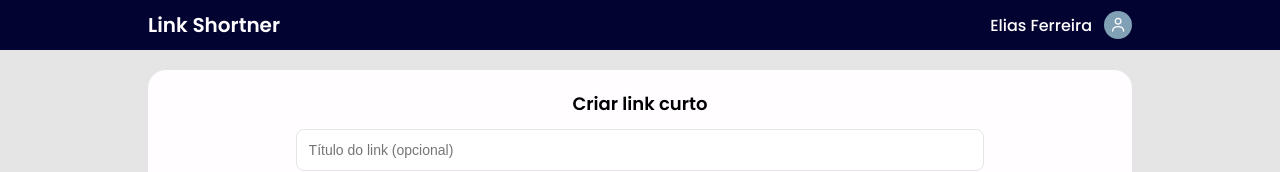
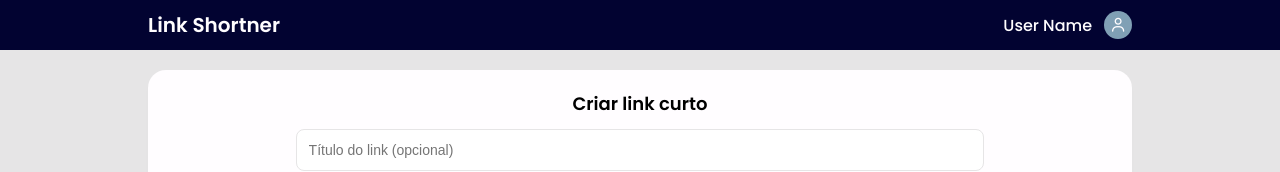
Before and after one commit to eliasferreiras/link-shortner-web, a React (Vite) app: page / in a window 1280 px wide. Shown: the top 172 px of the page. Built offline with nearby package versions, Linux system fonts and the light colour scheme; no server answers.

Commit message:
fix titles

```diff
--- a/index.html
+++ b/index.html
@@ -5,7 +5,7 @@
     <link rel="icon" type="image/svg+xml" href="/vite.svg" />
     <meta name="viewport" content="width=device-width, initial-scale=1.0" />
     <link rel="stylesheet" href="https://cdnjs.cloudflare.com/ajax/libs/font-awesome/7.0.1/css/all.min.css" integrity="sha512-2SwdPD6INVrV/lHTZbO2nodKhrnDdJK9/kg2XD1r9uGqPo1cUbujc+IYdlYdEErWNu69gVcYgdxlmVmzTWnetw==" crossorigin="anonymous" referrerpolicy="no-referrer" />
-    <title>front</title>
+    <title>Link Shortner</title>
   </head>
   <body>
     <div id="root"></div>
--- a/src/components/Header/index.jsx
+++ b/src/components/Header/index.jsx
@@ -5,7 +5,7 @@ export default function Header() {
         <header>
             <h1>Link Shortner</h1>
             <div className="profile">
-                <h2>Elias Ferreira</h2>
+                <h2>User Name</h2>
                 <i className="fa-regular fa-user"></i>
             </div>
         </header>
```
